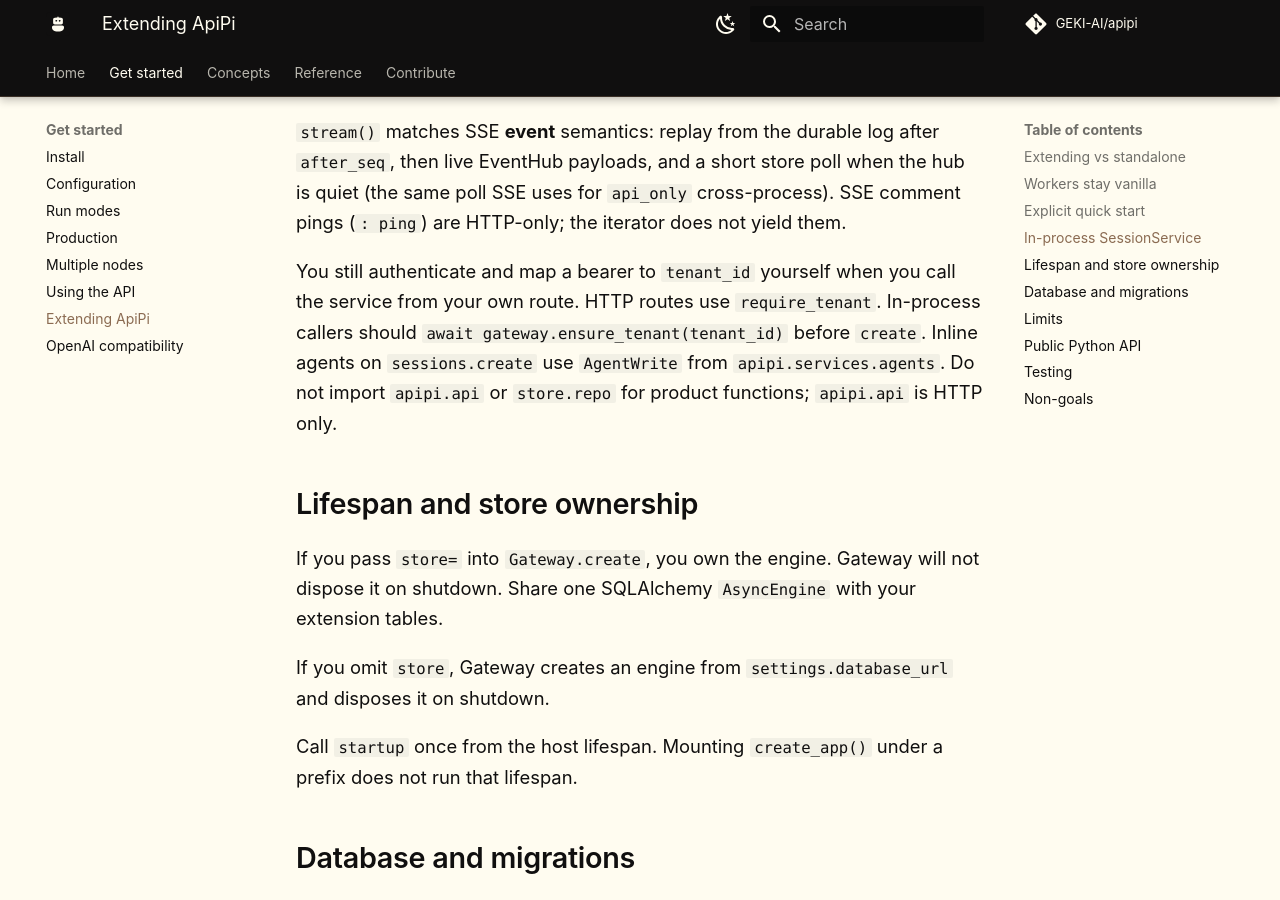
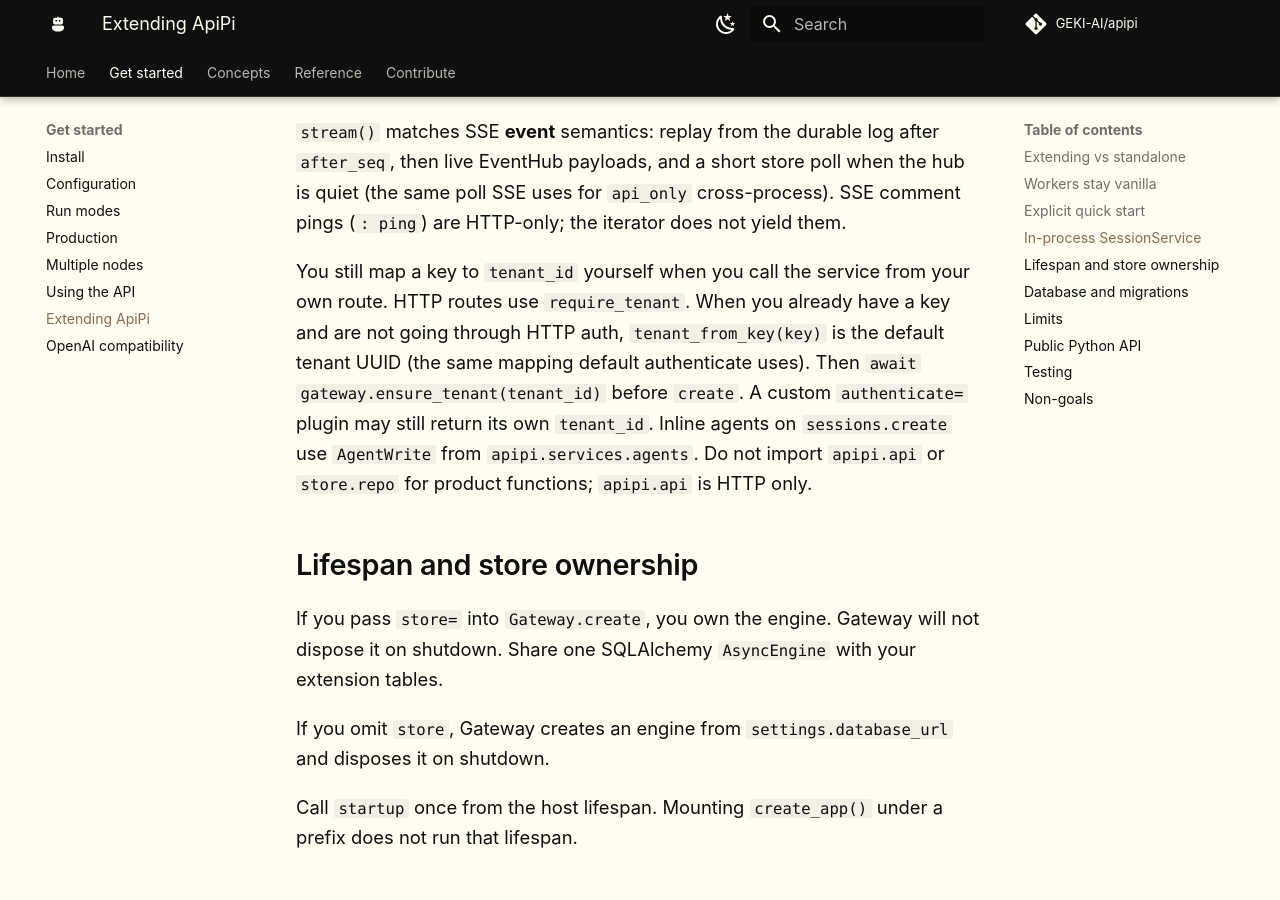
Before and after one commit to GEKI-AI/apipi, an MkDocs documentation site: the page built from docs/extending.md, in a window 1280 px wide and 900 px high, scrolled down 3746 px. Built offline with MkDocs 1.6.1 and Material for MkDocs 9.7.7, drawn with Linux system fonts in a browser that asks for light colours; comment, search, counter and statistics services are not loaded; some of the changed text lies outside the part shown.

Commit message:
Export tenant_from_key for in-process callers without HTTP auth. (#240)
Co-authored-by: mths opencode <mths@datenhof.com>

```diff
--- a/docs/extending.md
+++ b/docs/extending.md
@@ -139,13 +139,15 @@ poll when the hub is quiet (the same poll SSE uses for `api_only`
 cross-process). SSE comment pings (`: ping`) are HTTP-only; the
 iterator does not yield them.
 
-You still authenticate and map a bearer to `tenant_id` yourself when
-you call the service from your own route. HTTP routes use
-`require_tenant`. In-process callers should
-`await gateway.ensure_tenant(tenant_id)` before `create`. Inline agents
-on `sessions.create` use `AgentWrite` from `apipi.services.agents`. Do not import
-`apipi.api` or `store.repo` for product functions; `apipi.api` is HTTP
-only.
+You still map a key to `tenant_id` yourself when you call the service
+from your own route. HTTP routes use `require_tenant`. When you already
+have a key and are not going through HTTP auth, `tenant_from_key(key)`
+is the default tenant UUID (the same mapping default authenticate
+uses). Then `await gateway.ensure_tenant(tenant_id)` before `create`.
+A custom `authenticate=` plugin may still return its own `tenant_id`.
+Inline agents on `sessions.create` use `AgentWrite` from
+`apipi.services.agents`. Do not import `apipi.api` or `store.repo` for
+product functions; `apipi.api` is HTTP only.
 
 ## Lifespan and store ownership
 
@@ -240,6 +242,7 @@ Supported for extenders (also listed on `apipi.__all__`):
 | `Store` | Durable store around an `AsyncEngine` |
 | `SessionService` | In-process session CRUD, `post_event`, `stream` (`gateway.sessions`) |
 | `AgentWrite` | Inline or saved-agent write body. Import from `apipi.services.agents`. |
+| `tenant_from_key` | Default tenant UUID from a key. Same mapping as default authenticate. |
 
 `gateway.agents`, `gateway.vaults`, `gateway.usage`, and `gateway.models`
 are the same functions as `/v1/agents`, `/v1/agents/vaults`, `/v1/usage`,
--- a/src/apipi/__init__.py
+++ b/src/apipi/__init__.py
@@ -7,7 +7,7 @@ __version__ = "0.2.0"
 
 from apipi.config import Settings, extend_settings
 from apipi.gateway import Gateway, create_app
-from apipi.gateway.auth import Authenticate, AuthIdentity, AuthReject
+from apipi.gateway.auth import Authenticate, AuthIdentity, AuthReject, tenant_from_key
 from apipi.services.agents import AgentWrite
 from apipi.services.runtime import EventHub
 from apipi.services.sessions import SessionService
@@ -26,4 +26,5 @@ __all__ = [
     "__version__",
     "create_app",
     "extend_settings",
+    "tenant_from_key",
 ]
```
Also changed, not shown: docs/auth.md (+9 -5 lines), 3 other files.
